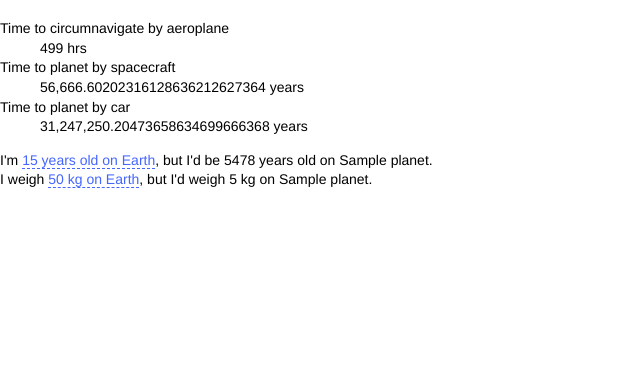
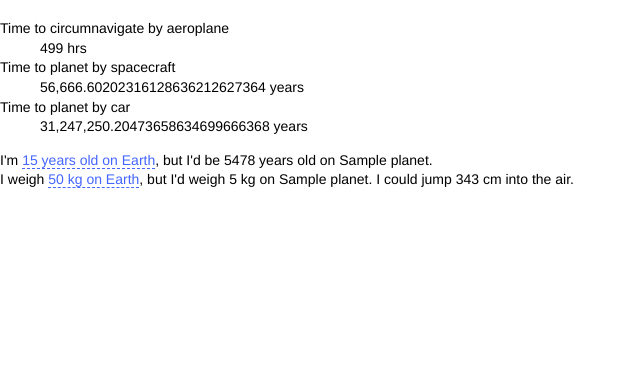
Before and after one commit to Floppy/kepler-explorer, a Django app: page /planets/1/ in a window 1280 px wide. Shown: the part 304-690 px from the top of the page, without its empty margins (0-640 px from the left). Run offline with Django 3.2, Linux system fonts and the light colour scheme; tables that the repository leaves empty hold one stand-in row (values such as "Sample post"); some libraries are stand-ins or nearby versions.

Commit message:
Added jump height

```diff
--- a/celestial/templates/celestial/_planet.html
+++ b/celestial/templates/celestial/_planet.html
@@ -30,6 +30,7 @@
                 },
                 update:     function () {
                     this.weight_on_planet = (this.weight_on_earth / 9.81) * gravity;
+                    this.vertical_jump = 35 * (9.81/gravity);
                 }
             });
 
@@ -74,8 +75,9 @@
 
     {% if planet.gravity %}
         <div>
-            I weigh <span data-var="weight_on_earth"  data-min="10" data-max="100" class="TKAdjustableNumber"> kg on Earth</span>, but I'd weigh
-            <span data-var='weight_on_planet' data-format="%d"> kg on {{planet.name}}</span>.
+        I weigh <span data-var="weight_on_earth"  data-min="10" data-max="100" class="TKAdjustableNumber"> kg on Earth</span>, but I'd weigh
+        <span data-var='weight_on_planet' data-format="%d"> kg on {{planet.name}}</span>. I could jump
+		<span data-var='vertical_jump' data-format="%d"> cm into the air</span>.
         </div>
     {% endif %}
 </div>
```
